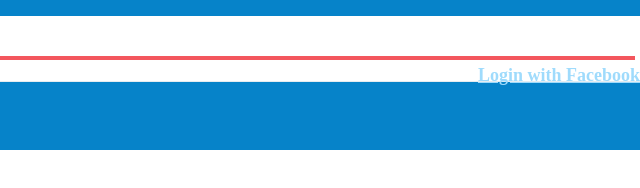
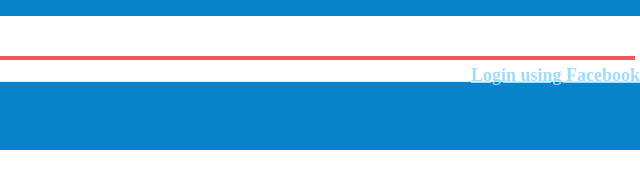
Before and after one commit to vagdevireddy/bng_demo, a website: page app/modules/header/header.template.html in a window 1280 px wide. Shown: the full height of the page, 640-1280 px from the left. Drawn offline with Linux system fonts and the light colour scheme; files that its build step writes are made by us from their sources.

Commit message:
login using fb in header added

```diff
--- a/app/modules/header/header.template.html
+++ b/app/modules/header/header.template.html
@@ -5,7 +5,7 @@
             LOGO
         </h1>
         <nav>
-            <a href="#!/timeline">Login with Facebook</a>
+            <a href="#!/timeline">Login using Facebook</a>
         </nav>
     </div>
 	<div class="tabs-container">
```
Also changed, not shown: 1 other file.
